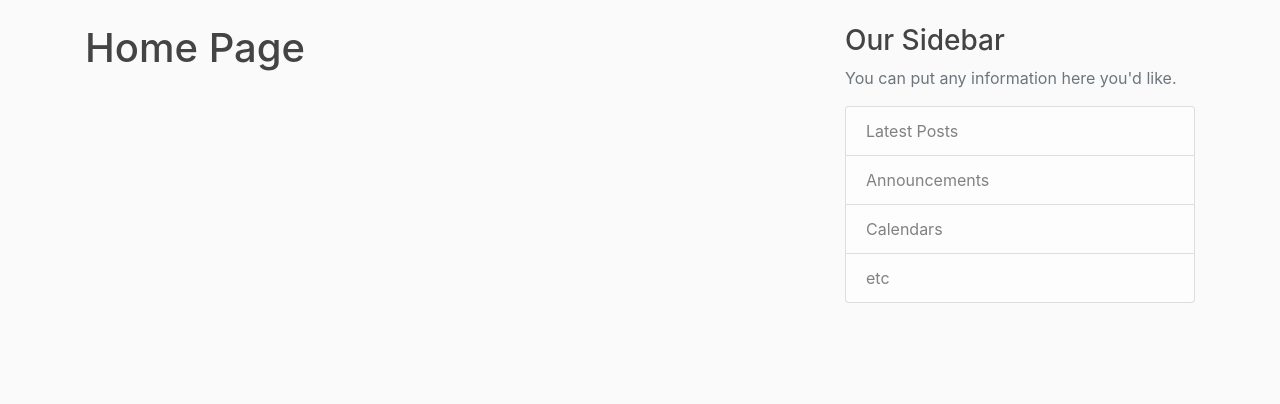
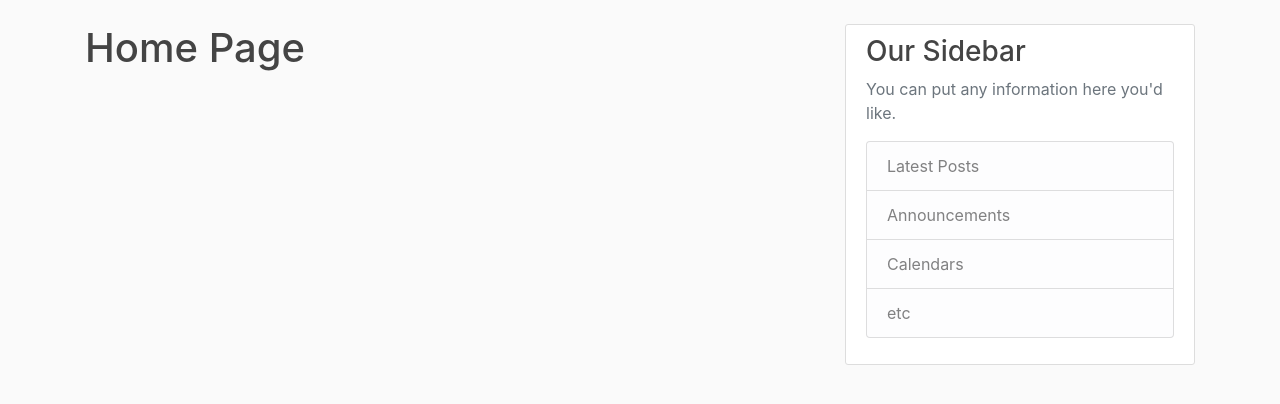
Before and after one commit to ajgreenwell/bc-ta-application-system, a Django app: page / in a window 1280 px wide. Shown: the part 56-460 px from the top of the page. Run offline with Django 3.2, Linux system fonts and the light colour scheme; some libraries are stand-ins or nearby versions.

Commit message:
undoing accidental change

```diff
--- a/django_project/ta_system/static/ta_system/main.css
+++ b/django_project/ta_system/static/ta_system/main.css
@@ -28,7 +28,7 @@ ul {
   font-weight: 500;
 }
 
-.upload-forms {
+.content-section {
   background: #ffffff;
   padding: 10px 20px;
   border: 1px solid #dddddd;
```
